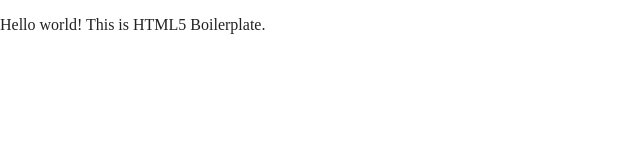
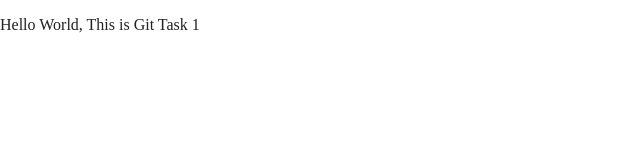
Before and after one commit to hamiz-ali-brainx/gitTraining, a website built with Parcel: page index.html in a window 1280 px wide. Shown: the whole page, without its empty margins (0-640 px from the left). Built offline with nearby package versions, Linux system fonts and the light colour scheme.

Commit message:
Updated Index.html

```diff
--- a/index.html
+++ b/index.html
@@ -25,7 +25,7 @@
 <body>
 
   <!-- Add your site or application content here -->
-  <p>Hello world! This is HTML5 Boilerplate.</p>
+  <p>Hello World, This is Git Task 1</p>
   <script src="js/vendor/modernizr-3.11.2.min.js"></script>
   <script src="js/plugins.js"></script>
   <script src="js/main.js"></script>
```
